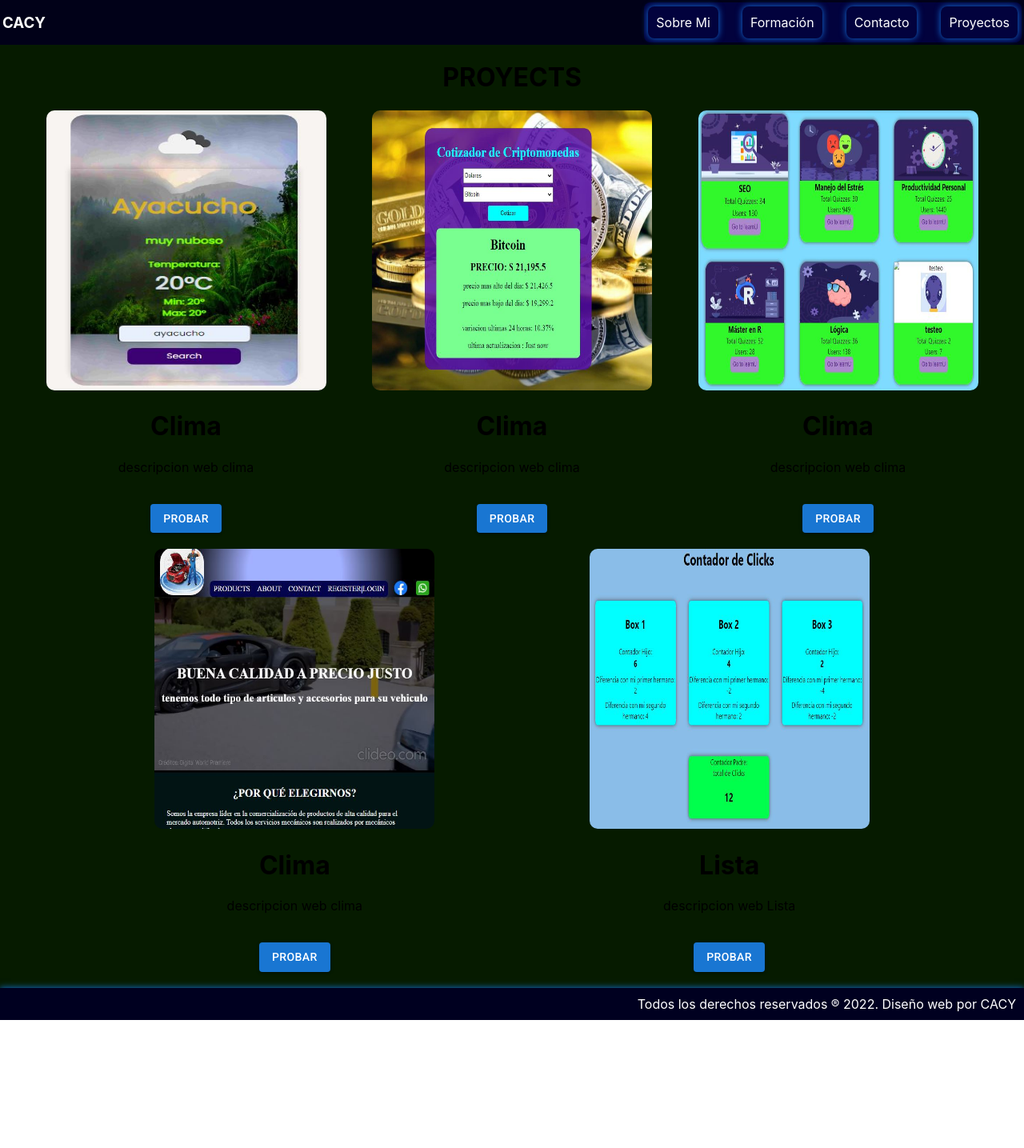
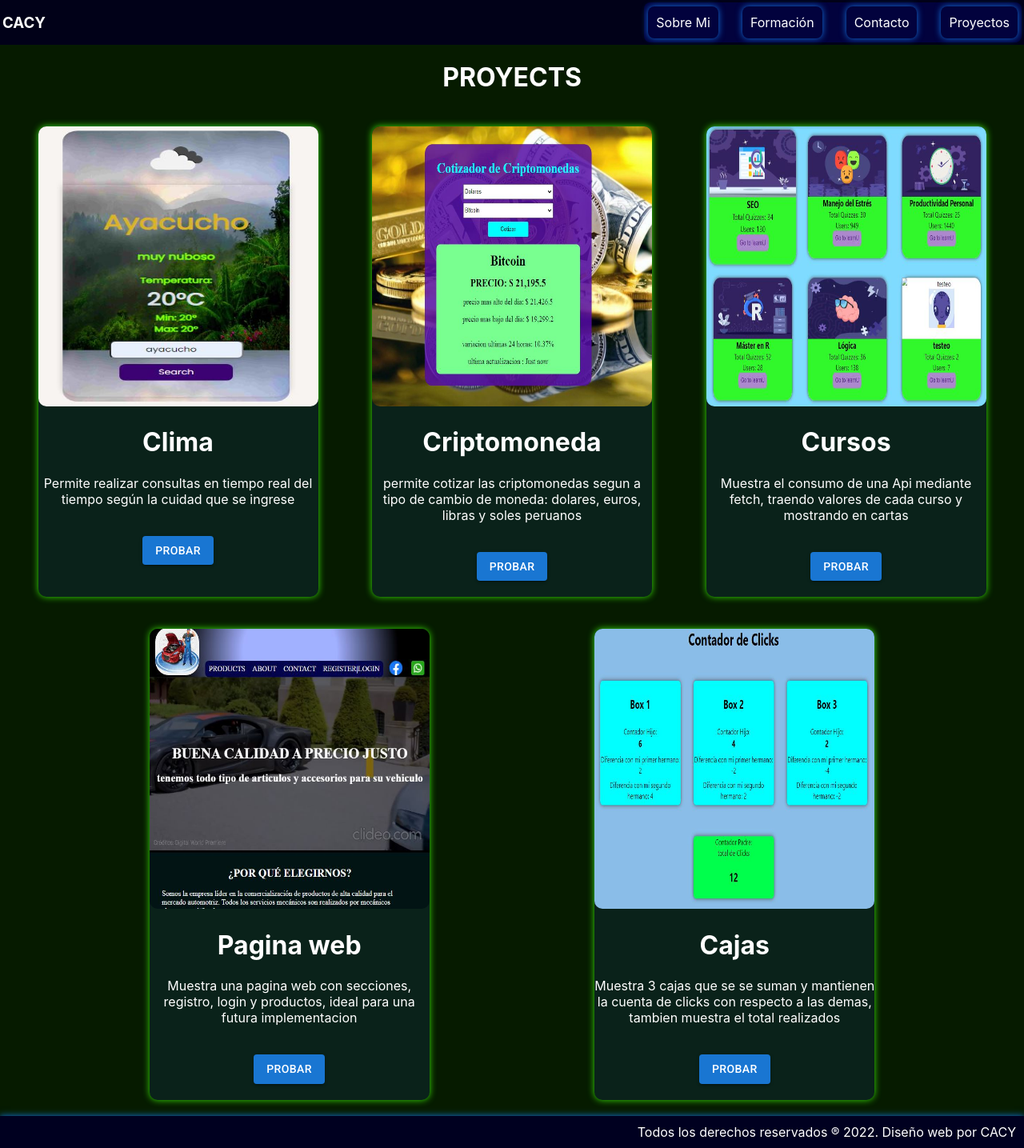
Before and after one commit to ariescacy9/react_final, a React (Create React App) app: page /proyectos in a window 1280 px wide. Shown: the whole page at 80% size. Before the commit the page ends 1275 px from the top, so only its background shows below. Built offline with nearby package versions, Linux system fonts and the light colour scheme.

Commit message:
products finalizado

```diff
--- a/src/components/navbar/Navbar.css
+++ b/src/components/navbar/Navbar.css
@@ -61,13 +61,13 @@ h3 {
     align-items: none;
   }
 
-  a {
+  .a {
     display: flex;
     align-items: center;
     flex-direction: column;
     box-shadow: 0 0 .5rem #1372df;
   }
-  a:hover {
+  .a:hover {
     background-color: rgb(0, 0, 0);
     border-radius: 8px;
     transform: scale(1.1);
--- a/src/components/navbar/Navbar.js
+++ b/src/components/navbar/Navbar.js
@@ -8,10 +8,10 @@ function Navbar() {
     <header>
       <div className="logo"><h3>CACY</h3></div>
       <nav className="navegacion">
-        <Link to='./'><p className='p'>Sobre Mi</p></Link>
-        <Link to='./about'><p className='p'>Formación</p></Link>
-        <Link to='./contacto'><p className='p'>Contacto</p></Link>
-        <Link to='./proyectos'><p className='p'>Proyectos</p></Link>
+        <Link className="a" to='./'><p className='p'>Sobre Mi</p></Link>
+        <Link className="a" to='./about'><p className='p'>Formación</p></Link>
+        <Link className="a" to='./contacto'><p className='p'>Contacto</p></Link>
+        <Link className="a" to='./proyectos'><p className='p'>Proyectos</p></Link>
       </nav>
     </header>
   )
--- a/src/pages/proyectClima/Clima.js
+++ b/src/pages/proyectClima/Clima.js
@@ -5,8 +5,14 @@ import {Link} from 'react-router-dom'
 
 function Clima() {
   return (
-    <div>
-      <div>
+    <div style={{
+      backgroundColor: "rgba(51, 102, 255, 0.1)",
+      borderRadius:'10px',
+      width: '350px',
+      boxShadow: '0 0 .5rem #39e206',
+      margin:'20px'
+    }}>
+      <div >
         <img src={clima} alt="clima" style={{
           width: '350px',
           height: '350px',
@@ -15,7 +21,7 @@ function Clima() {
       </div>
       <div>
       <h1>Clima</h1>
-      <p>descripcion web clima</p>
+      <p>Permite realizar consultas en tiempo real del tiempo según la cuidad que se ingrese</p>
       </div>
       <Link to='./clima'><Button variant="contained" style={{
         margin: '20px'
--- a/src/pages/proyectCripto/Cripto.js
+++ b/src/pages/proyectCripto/Cripto.js
@@ -5,7 +5,13 @@ import {Link} from 'react-router-dom'
 
 function Cripto() {
   return (
-    <div>
+    <div div style={{
+      backgroundColor: "rgba(51, 102, 255, 0.1)",
+      borderRadius:'10px',
+      width: '350px',
+      boxShadow: '0 0 .5rem #39e206',
+      margin:'20px'
+    }}>
       <div>
         <img src={cripto} alt="cripto"
         style={{
@@ -15,8 +21,8 @@ function Cripto() {
         }}/>
       </div>
       <div>
-      <h1>Clima</h1>
-      <p>descripcion web clima</p>
+      <h1>Criptomoneda</h1>
+      <p>permite cotizar las criptomonedas segun a tipo de cambio de moneda: dolares, euros, libras y soles peruanos</p>
       </div>
       <Link to='./cripto'><Button variant="contained" style={{
         margin: '20px'
--- a/src/pages/proyectCurses/Curse.js
+++ b/src/pages/proyectCurses/Curse.js
@@ -5,7 +5,13 @@ import {Link} from 'react-router-dom'
 
 function Curse() {
   return (
-    <div>
+    <div div style={{
+      backgroundColor: "rgba(51, 102, 255, 0.1)",
+      borderRadius:'10px',
+      width: '350px',
+      boxShadow: '0 0 .5rem #39e206',
+      margin:'20px'
+    }}>
       <div>
         <img src={curses} alt="curses"
         style={{
@@ -15,8 +21,8 @@ function Curse() {
         }}/>
       </div>
       <div>
-      <h1>Clima</h1>
-      <p>descripcion web clima</p>
+      <h1>Cursos</h1>
+      <p>Muestra el consumo de una Api mediante fetch, traendo valores de cada curso y mostrando en cartas</p>
       </div>
       <Link to='./curso'><Button variant="contained" style={{
         margin: '20px'
--- a/src/pages/proyectList/List.js
+++ b/src/pages/proyectList/List.js
@@ -5,7 +5,13 @@ import {Link} from 'react-router-dom'
 
 function List() {
   return (
-    <div>
+    <div div style={{
+      backgroundColor: "rgba(51, 102, 255, 0.1)",
+      borderRadius:'10px',
+      width: '350px',
+      boxShadow: '0 0 .5rem #39e206',
+      margin:'20px'
+    }}>
       <div>
         <img src={contador} alt="contador"
         style={{
@@ -15,8 +21,8 @@ function List() {
         }}/>
       </div>
       <div>
-      <h1>Lista</h1>
-      <p>descripcion web Lista</p>
+      <h1>Cajas</h1>
+      <p>Muestra 3 cajas que se se suman y mantienen la cuenta de clicks con respecto a las demas, tambien muestra el total realizados</p>
       </div>
       <Link to='./box'><Button variant="contained" style={{
         margin: '20px'
--- a/src/pages/proyectWeb/Web.js
+++ b/src/pages/proyectWeb/Web.js
@@ -5,7 +5,13 @@ import {Link} from 'react-router-dom'
 
 function Web() {
   return (
-    <div>
+    <div div style={{
+      backgroundColor: "rgba(51, 102, 255, 0.1)",
+      borderRadius:'10px',
+      width: '350px',
+      boxShadow: '0 0 .5rem #39e206',
+      margin:'20px'
+    }}>
       <div>
         <img src={webP} alt="webP"
         style={{
@@ -15,8 +21,8 @@ function Web() {
         }}/>
       </div>
       <div>
-      <h1>Clima</h1>
-      <p>descripcion web clima</p>
+      <h1>Pagina web</h1>
+      <p>Muestra una pagina web con secciones, registro, login y productos, ideal para una futura implementacion</p>
       </div>
       <Link to='./web'><Button variant="contained" style={{
         margin: '20px'
--- a/src/pages/proyects/Proyects.js
+++ b/src/pages/proyects/Proyects.js
@@ -11,7 +11,9 @@ function Proyects() {
       display: 'flex',
       flexDirection: 'column',
       flexWrap: 'wrap',
-      backgroundColor: '#061b00'
+      backgroundColor: '#061b00',
+      color: 'white',
+      margin:'0'
     }}>
       <h1>PROYECTS</h1>
       <div
```
